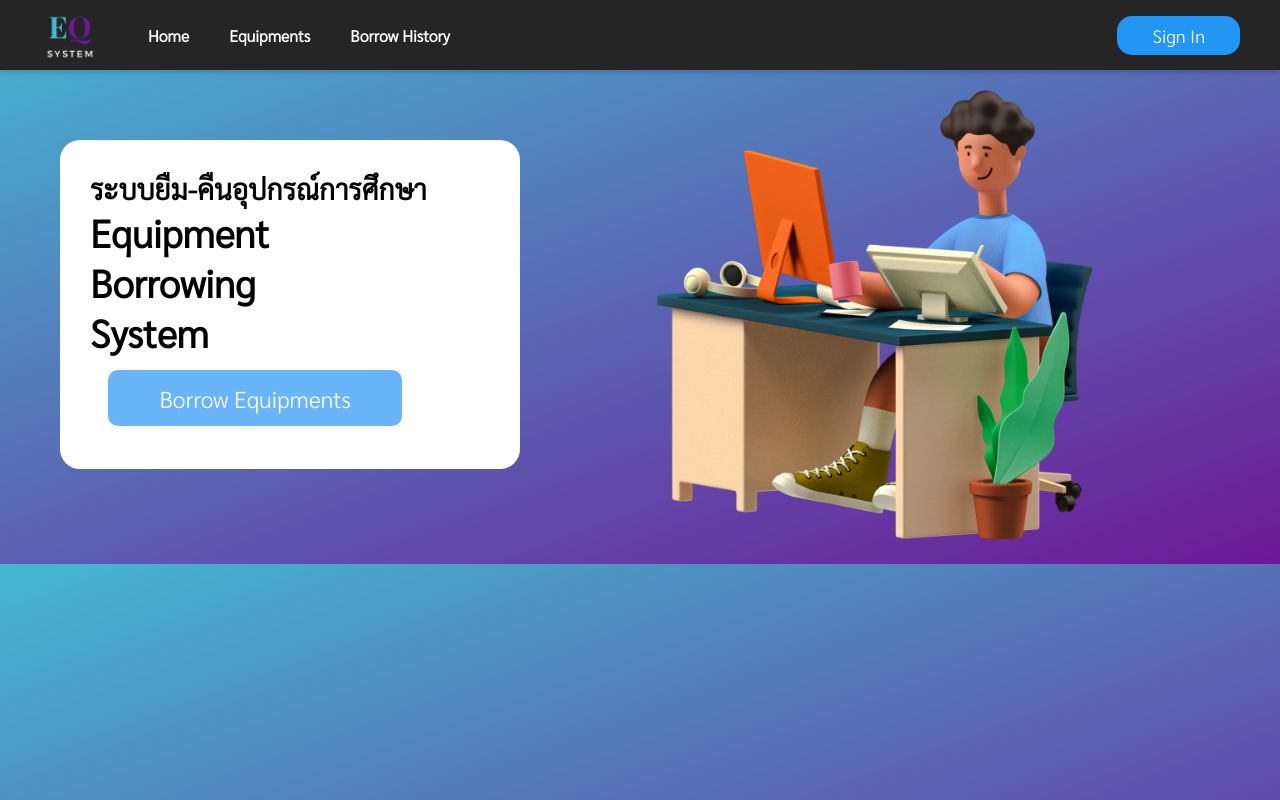
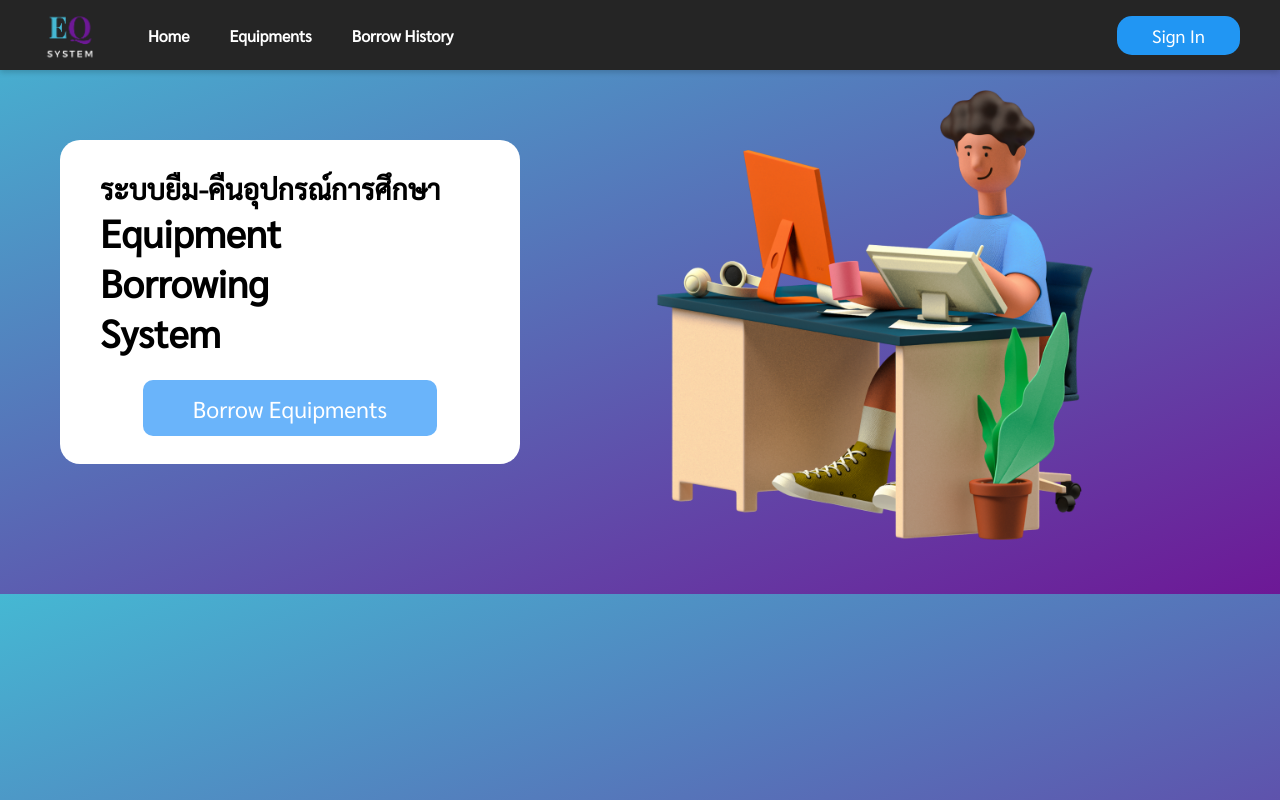
Before and after one commit to it62070040/Equipment-Borrowing-System, a React (Create React App) app in the folder equipment_borrowing_system/front-end/: page / in a window 1280 px wide. Built offline with nearby package versions, Linux system fonts and the light colour scheme.

Commit message:
update: FE

```diff
--- a/equipment_borrowing_system/front-end/public/index.html
+++ b/equipment_borrowing_system/front-end/public/index.html
@@ -26,7 +26,7 @@
 <link href="https://fonts.googleapis.com/css2?family=Mitr:wght@400&display=swap" rel="stylesheet">
 <link rel="preconnect" href="https://fonts.googleapis.com">
 <link rel="preconnect" href="https://fonts.gstatic.com" crossorigin>
-<link href="https://fonts.googleapis.com/css2?family=Sarabun:wght@300&display=swap" rel="stylesheet">
+<link href="https://fonts.googleapis.com/css2?family=Sarabun&display=swap" rel="stylesheet">
     <!--
       Notice the use of %PUBLIC_URL% in the tags above.
       It will be replaced with the URL of the `public` folder during the build.
@@ -38,7 +38,7 @@
     -->
     <title>React App</title>
   </head>
-  <body style="margin: 0px; background-image: linear-gradient(-20deg, #6d1896 0%, #45b8d3 100%); ">
+  <body style="margin: 0px; background-image: linear-gradient(-20deg, #6d1896 0%, #45b8d3 100%); padding-bottom: 30px;">
     <noscript>You need to enable JavaScript to run this app.</noscript>
     <div id="root"></div>
     <!--
--- a/equipment_borrowing_system/front-end/src/App.css
+++ b/equipment_borrowing_system/front-end/src/App.css
@@ -3,6 +3,7 @@
     margin: 0;
     padding: 0;
     font-family: 'Sarabun', sans-serif;
+
 
   }
 
--- a/equipment_borrowing_system/front-end/src/pages/Home/Home.css
+++ b/equipment_borrowing_system/front-end/src/pages/Home/Home.css
@@ -20,7 +20,7 @@ h1{
 .home-papar-left{
     background-color: white;
     border-radius: 20px;
-    padding: 30px 30px;
+    padding: 30px 30px 15px 30px;
     margin-top: 10px;
     max-height: 400px;
 }
@@ -51,6 +51,15 @@ h1{
   .btn-home-borrow:hover{
     background-color: #0f87e9;
     transition: 0.3s;
+  }
+
+  .btn-home-borrow-con {
+    text-align: center;
+  }
+  .home-papar-left-text {
+      padding: 0px 10px;
+      /* margin: 0px 10px 0px 0px; */
+      margin-bottom: 10px;
   }
 
 @media screen and (max-width: 800px) {
--- a/equipment_borrowing_system/front-end/src/pages/Home/Home.js
+++ b/equipment_borrowing_system/front-end/src/pages/Home/Home.js
@@ -8,15 +8,20 @@ function Home() {
       <div className="home-container">
         <div className="home-papar-left-con">
           <div className="home-papar-left">
+            <div className="home-papar-left-text">
             <h2>ระบบยืม-คืนอุปกรณ์การศึกษา</h2>
             <h1>Equipment</h1>
             <h1>Borrowing</h1>
             <h1>System</h1>
+
+            </div>
+            <div className="btn-home-borrow-con">
             <button
               className="btn-home-borrow"
             >
               Borrow Equipments
             </button>
+            </div>
           </div>
         </div>
 
```
